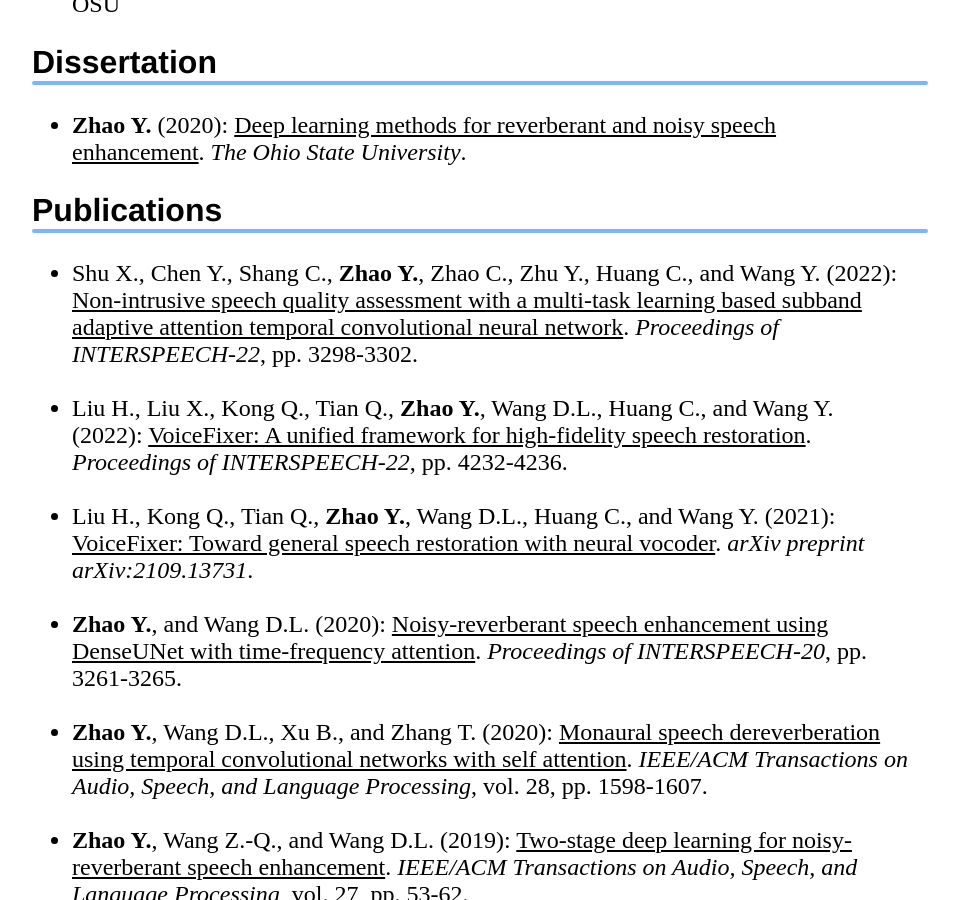
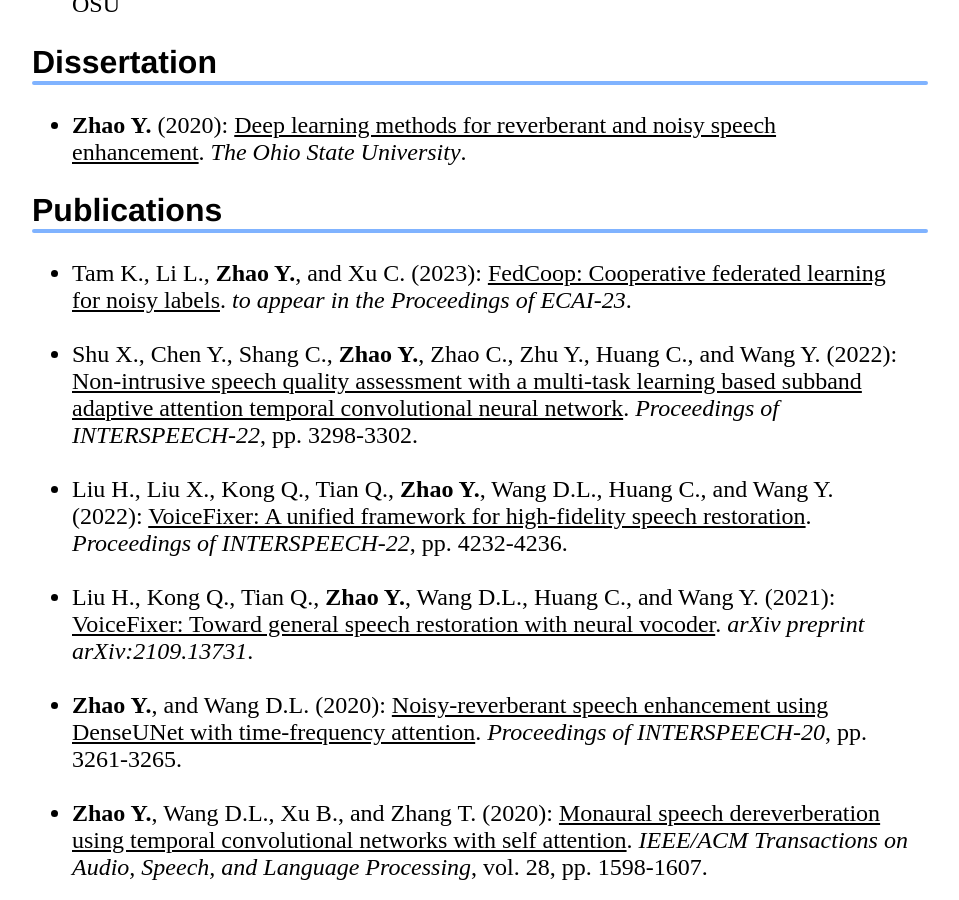
Before and after one commit to cliffzhao/cliffzhao.github.io, a Jekyll site: the page built from index.html, in a window 1280 px wide and 900 px high, scrolled down 1129 px. Shown: the whole window, without its empty margins (160-1119 px from the left). Built offline with Jekyll 4.4.1, drawn with Linux system fonts in a browser that asks for light colours; a style sheet for code colours, icons or effects is not loaded.

Commit message:
Update index.html

```diff
--- a/index.html
+++ b/index.html
@@ -81,6 +81,13 @@ title: Yan Zhao
 
     <h2>Publications</h2>
     <ul>
+		<li> Tam K., Li L., <strong>Zhao Y.</strong>, and Xu C. (2023): <U>FedCoop: Cooperative federated learning for noisy
+labels</U>.
+		<cite>to appear in the Proceedings of ECAI-23</cite>.
+		<br>
+		<br>
+		</li>
+
 		<li> Shu X., Chen Y., Shang C., <strong>Zhao Y.</strong>, Zhao C., Zhu Y., Huang C., and Wang Y. (2022): <a href="https://cliffzhao.github.io/Publications/SCSZZZHW.INTERSPEECH22.pdf" target="_blank"><U>Non-intrusive speech quality assessment with a multi-task learning based subband adaptive attention temporal convolutional neural network</U></a>.
 		<cite>Proceedings of INTERSPEECH-22</cite>, pp. 3298-3302.
 		<br>
```
